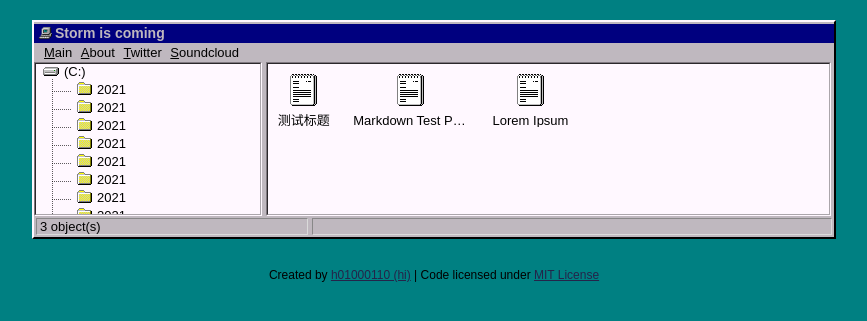
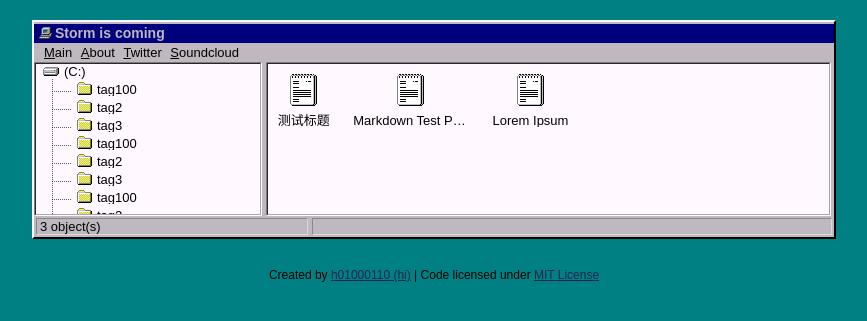
Before and after one commit to stormjokester/stormjokester.github.io, a Jekyll site: the page built from index.html, in a window 1280 px wide. Shown: the top 321 px of the page, without its empty margins (206-1073 px from the left). Built offline with Jekyll 4.4.1, drawn with Linux system fonts in a browser that asks for light colours.

Commit message:
Update default.html

```diff
--- a/_layouts/default.html
+++ b/_layouts/default.html
@@ -35,9 +35,9 @@
 			<ul>
 				{% assign tags = site.tags | sort %}
 				{% for tag in tags %}
-				<li><a href="/tag/tag100" title="tag100"><img src="/assets/img/folder.ico" />2021</a></li>
-				<li><a href="/tag/tag2" title="tag2"><img src="/assets/img/folder.ico" />2021</a></li>
-				<li><a href="/tag/tag3" title="tag3"><img src="/assets/img/folder.ico" />2021</a></li>
+				<li><a href="/tag/tag100" title="tag100"><img src="/assets/img/folder.ico" />tag100</a></li>
+				<li><a href="/tag/tag2" title="tag2"><img src="/assets/img/folder.ico" />tag2</a></li>
+				<li><a href="/tag/tag3" title="tag3"><img src="/assets/img/folder.ico" />tag3</a></li>
 				{% endfor %}
 			</ul>
 				</li>
```
